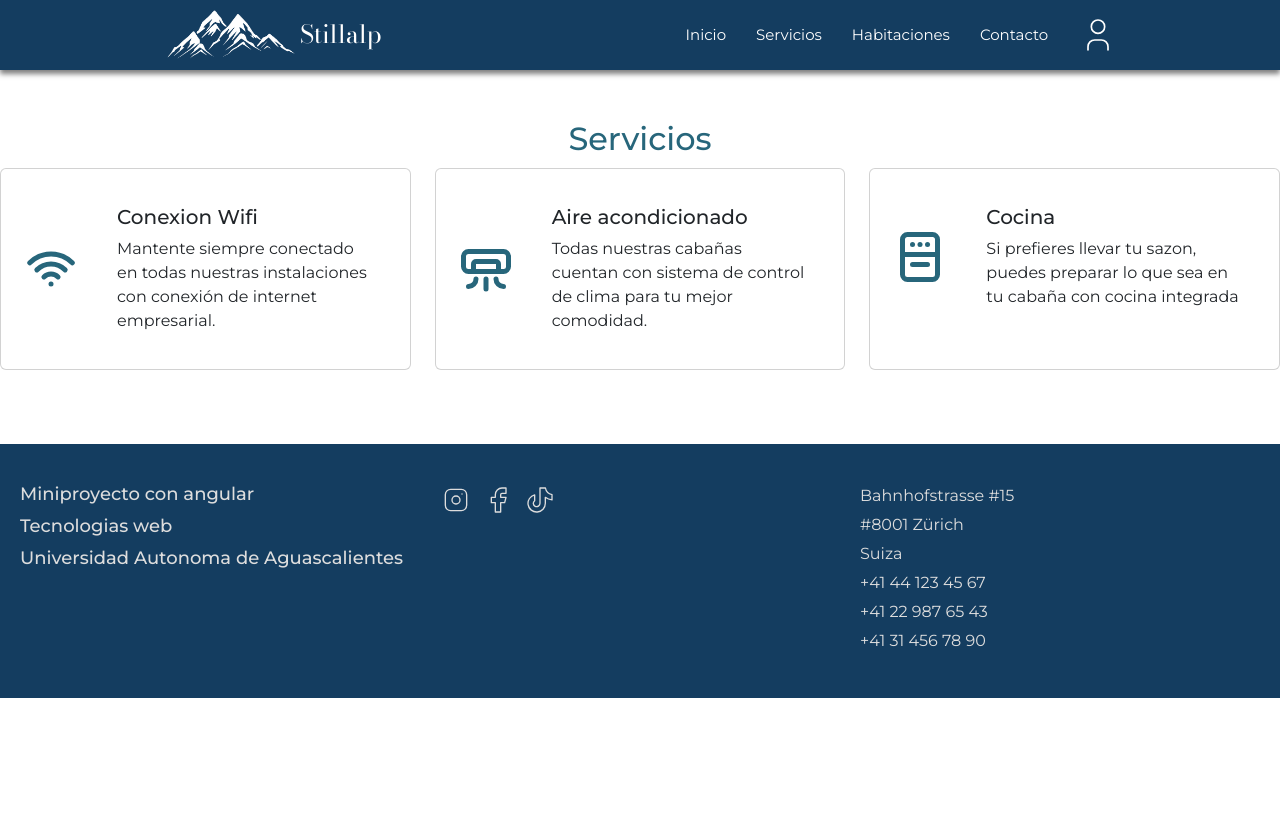
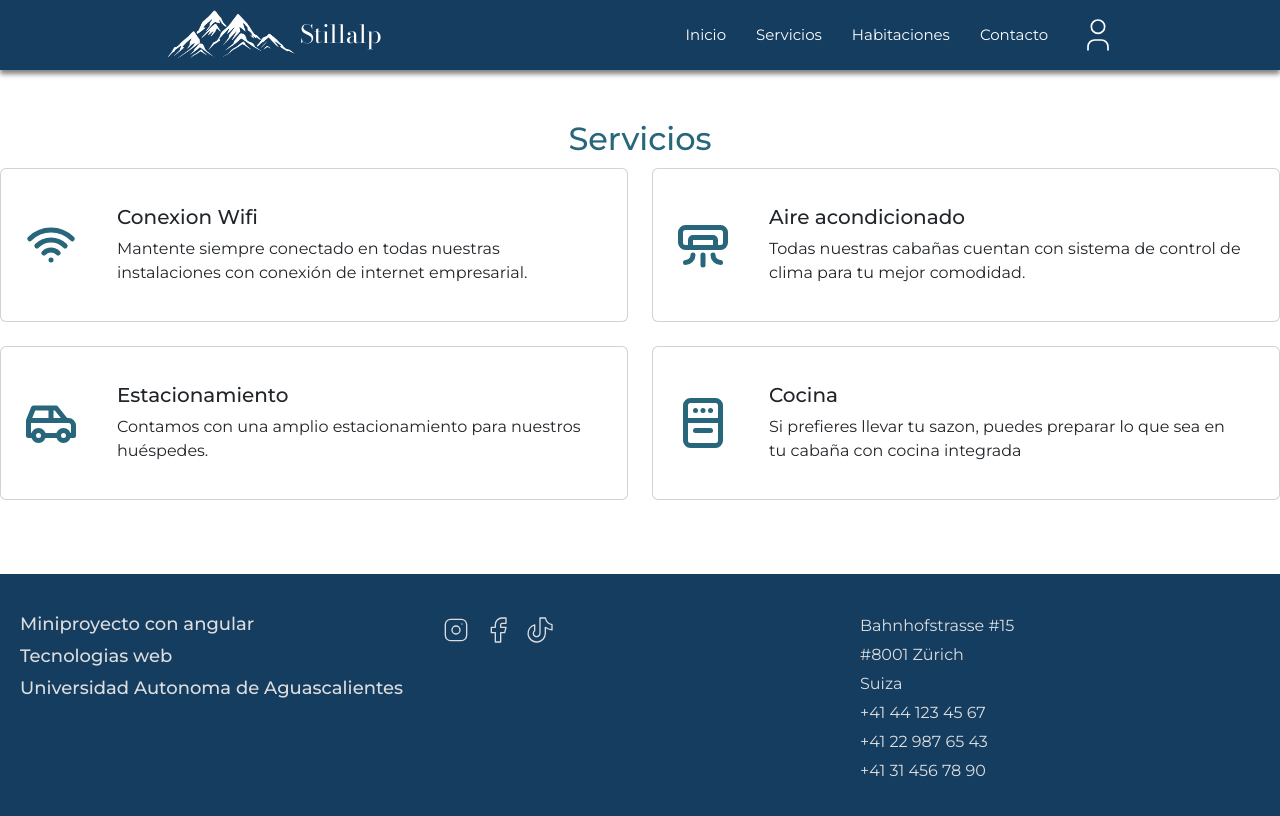
Before and after one commit to cami-1310/SPA-hotel, an Angular app: page /servicios in a window 1280 px wide. Shown: the top 816 px of the page. Built offline with nearby package versions, Linux system fonts and the light colour scheme.

Commit message:
servicios2

```diff
--- a/src/app/servicios/servicios.component.html
+++ b/src/app/servicios/servicios.component.html
@@ -1,6 +1,6 @@
 <section id="servicios">
   <h2>Servicios</h2>
-  <div class="row row-cols-1 row-cols-md-3">
+  <div class="row row-cols-1 row-cols-md-2">
     <div class="col mb-4">
       <div class="card h-100">
       <div class="card-horizontal">
@@ -31,6 +31,19 @@
       <div class="card h-100">
         <div class="card-horizontal">
           <div class="card-icon">
+            <svg  xmlns="http://www.w3.org/2000/svg"  width="24"  height="24"  viewBox="0 0 24 24"  fill="none"  stroke="currentColor"  stroke-width="2"  stroke-linecap="round"  stroke-linejoin="round"  class="icon icon-tabler icons-tabler-outline icon-tabler-car"><path stroke="none" d="M0 0h24v24H0z" fill="none"/><path d="M7 17m-2 0a2 2 0 1 0 4 0a2 2 0 1 0 -4 0" /><path d="M17 17m-2 0a2 2 0 1 0 4 0a2 2 0 1 0 -4 0" /><path d="M5 17h-2v-6l2 -5h9l4 5h1a2 2 0 0 1 2 2v4h-2m-4 0h-6m-6 -6h15m-6 0v-5" /></svg>
+          </div>
+        <div class="card-body">
+          <h5 class="card-title">Estacionamiento</h5>
+          <p class="card-text">Contamos con una amplio estacionamiento para nuestros huéspedes.</p>
+        </div>
+      </div>
+      </div>
+    </div>
+    <div class="col mb-4">
+      <div class="card h-100">
+        <div class="card-horizontal">
+          <div class="card-icon">
         <svg  xmlns="http://www.w3.org/2000/svg"  width="80"  height="80"  viewBox="0 0 24 24"  fill="none"  stroke="currentColor"  stroke-width="2"  stroke-linecap="round"  stroke-linejoin="round"  class="icon icon-tabler icons-tabler-outline icon-tabler-cooker"><path stroke="none" d="M0 0h24v24H0z" fill="none"/><path d="M12 7h.01" /><path d="M15 7h.01" /><path d="M9 7h.01" /><path d="M5 3m0 2a2 2 0 0 1 2 -2h10a2 2 0 0 1 2 2v14a2 2 0 0 1 -2 2h-10a2 2 0 0 1 -2 -2z" /><path d="M9 15h6" /><path d="M5 11h14" /></svg>
         </div>
         <div class="card-body">
```
